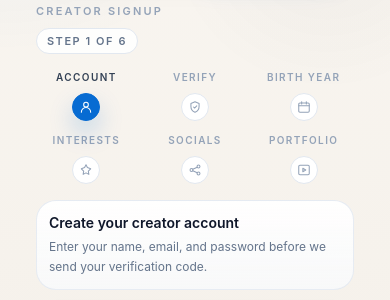
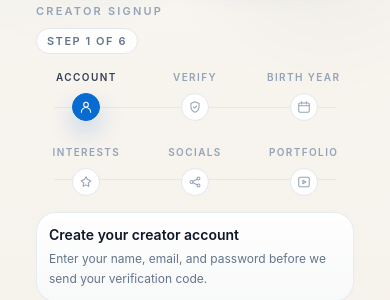
Before and after one commit to ubergamekanaal-create/ugc-platform, a Next.js app: page /signup/creator in a window 390 px wide. Shown: the part 253-553 px from the top of the page. Built offline with nearby package versions, Linux system fonts and the light colour scheme; no server answers.

Commit message:
fix mobile stepper lines

```diff
--- a/components/auth/creator-signup-flow.tsx
+++ b/components/auth/creator-signup-flow.tsx
@@ -788,8 +788,8 @@ export function CreatorSignupFlow() {
         </span>
       </div>
 
-      <div className="relative mt-4">
-        <div className="absolute left-[calc(8.333%-0.55rem)] right-[calc(8.333%-0.55rem)] top-[2.15rem] hidden h-px bg-slate-200 sm:block" />
+      {/* <div className="relative mt-4">
+        <div className="absolute left-[calc(8.333%-0.55rem)] right-[calc(8.333%-0.55rem)] top-[2.3rem] hidden h-px bg-slate-200 sm:block" />
         <div
           className="absolute left-[calc(8.333%-0.55rem)] top-[2.15rem] hidden h-px bg-[linear-gradient(90deg,_rgba(7,107,210,0.82),_rgba(59,130,246,0.58))] transition-all duration-300 sm:block"
           style={{
@@ -837,8 +837,60 @@ export function CreatorSignupFlow() {
             );
           })}
         </div>
+      </div> */}
+      <div className="relative mt-4">
+
+        <div className="absolute left-[calc(8.333%-0.55rem)] right-[calc(8.333%-0.55rem)] top-[2.3rem] h-px bg-slate-200" />
+
+        <div
+          className="absolute left-[calc(8.333%-0.55rem)] top-[2.3rem] h-px bg-[linear-gradient(90deg,_rgba(7,107,210,0.82),_rgba(59,130,246,0.58))] transition-all duration-300"
+          style={{
+            width:
+              step === 1
+                ? "0%"
+                : `calc(${((step - 1) / (CREATOR_SIGNUP_TOTAL_STEPS - 1)) * 100}% + ${((step - 1) / (CREATOR_SIGNUP_TOTAL_STEPS - 1)) * 1.1}rem)`
+          }}
+        />
+        <div className="absolute left-[calc(8.333%-0.55rem)] right-[calc(8.333%-0.55rem)] top-[6.8rem] h-px bg-slate-200 sm:hidden" />
+
+        <div className="grid grid-cols-3 gap-x-2 gap-y-6 sm:grid-cols-6 sm:gap-2">
+          {CREATOR_SIGNUP_STEPS.map((item) => {
+            const isActive = item.id === step;
+            const isComplete = item.id < step;
+            const StepIcon = item.icon;
+
+            return (
+              <div key={item.id} className="relative text-center">
+                <p
+                  className={cn(
+                    "text-[10px] font-semibold uppercase tracking-[0.14em]",
+                    isActive || isComplete
+                      ? "text-slate-700"
+                      : "text-slate-400"
+                  )}
+                >
+                  {item.label}
+                </p>
+
+                <div className="relative mt-2 flex justify-center">
+                  <span
+                    className={cn(
+                      "relative z-10 inline-flex h-7 w-7 items-center justify-center rounded-full border text-[10px] font-semibold transition sm:h-8 sm:w-8 sm:text-[11px]",
+                      isActive
+                        ? "border-[#076BD2] bg-[#076BD2] text-white shadow-[0_12px_25px_rgba(7,107,210,0.22)]"
+                        : isComplete
+                          ? "border-[#076BD2]/25 bg-[#e8f1ff] text-[#076BD2]"
+                          : "border-slate-200 bg-white text-slate-400"
+                    )}
+                  >
+                    <StepIcon className="h-3.5 w-3.5 sm:h-4 sm:w-4" />
+                  </span>
                 </div>
-
+              </div>
+            );
+          })}
+        </div>
+      </div>
       <div className="mt-4 rounded-[1.25rem] border border-slate-200/80 bg-[linear-gradient(180deg,rgba(255,255,255,0.94),rgba(248,250,252,0.82))] p-3 sm:p-4">
         <div className="flex items-start justify-between gap-3">
           <div>
```
Lines whose indentation alone changed are shown as unchanged.
